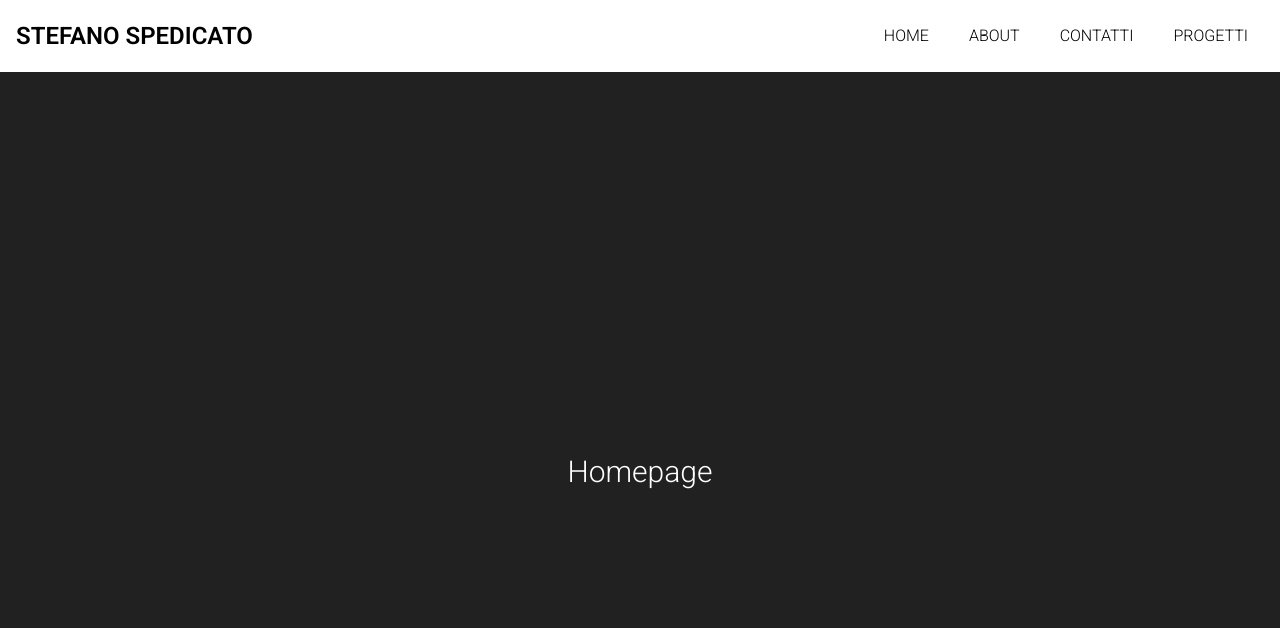
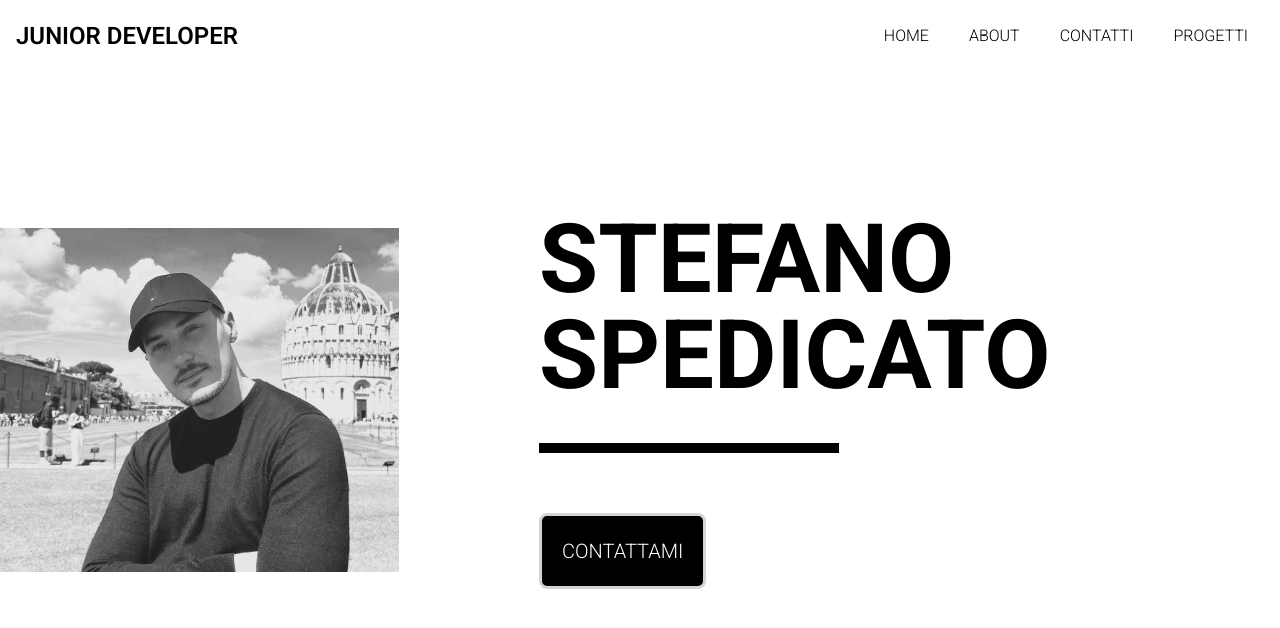
Before and after one commit to Stefanospedicato/portfolio, a React (Vite) app: page /home in a window 1280 px wide. Shown: the top 628 px of the page. Built offline with nearby package versions, Linux system fonts and the light colour scheme.

Commit message:
feat: add buttons

```diff
--- a/src/components/Navbar.jsx
+++ b/src/components/Navbar.jsx
@@ -7,10 +7,10 @@ export default function Navbar() {
   const [isOpen, setIsOpen] = useState(false);
 
   return (
-    <nav className="bg-white border-gray-200 dark:bg-gray-900">
+    <nav className="bg-white border-gray-200 dark:bg-gray-900 fixed w-full z-50 mb-10">
       <div className="max-w-screen-xl flex flex-wrap items-center justify-between mx-auto p-4">
         <Link to={"/home"} className="self-center text-2xl font-semibold whitespace-nowrap dark:text-white">
-          STEFANO SPEDICATO
+          JUNIOR DEVELOPER
         </Link>
         {/* Bottone Hamburger */}
         <button
--- a/src/index.css
+++ b/src/index.css
@@ -10,7 +10,24 @@
   font-weight: 300;
 }
 
-main {
-  background-color: rgb(33, 33, 33);
+.homepage-section {
+  display: flex;
+  justify-content: center;
+  align-items: center;
   height: 100vh;
 }
+
+.cool-button {
+  transition: all 0.4s ease-in-out;
+  font-size: 1.25rem;
+  padding: 20px;
+  border: 3px solid #d1d5db;
+  border-radius: 8px;
+  background-color: black;
+  color: white;
+}
+
+.cool-button:hover {
+  background-color: white;
+  color: black;
+}
--- a/src/pages/Homepage.jsx
+++ b/src/pages/Homepage.jsx
@@ -1,8 +1,15 @@
-import React from 'react'
-
 const Homepage = () => {
   return (
-    <div className='h-screen flex justify-center items-center text-3xl text-white'>Homepage</div>
+    <section className="w-full md:flex justify-between md:items-center homepage-section">
+      <div className="w-[50%]">
+        <img src="/public/io-bn.jpg" alt="io" className="hidden lg:block w-[80%]" />
+      </div>
+      <div className="items-center ml-10">
+        <p className="text-8xl w-[50%] font-bold mb-10">STEFANO SPEDICATO</p>
+        <span className="block h-[10px] bg-black w-[300px] mb-5"></span>
+        <button className="cool-button mt-10">CONTATTAMI</button>
+      </div>
+    </section>
   )
 }
 
```
Also changed, not shown: public/io-bn.jpg (added).
